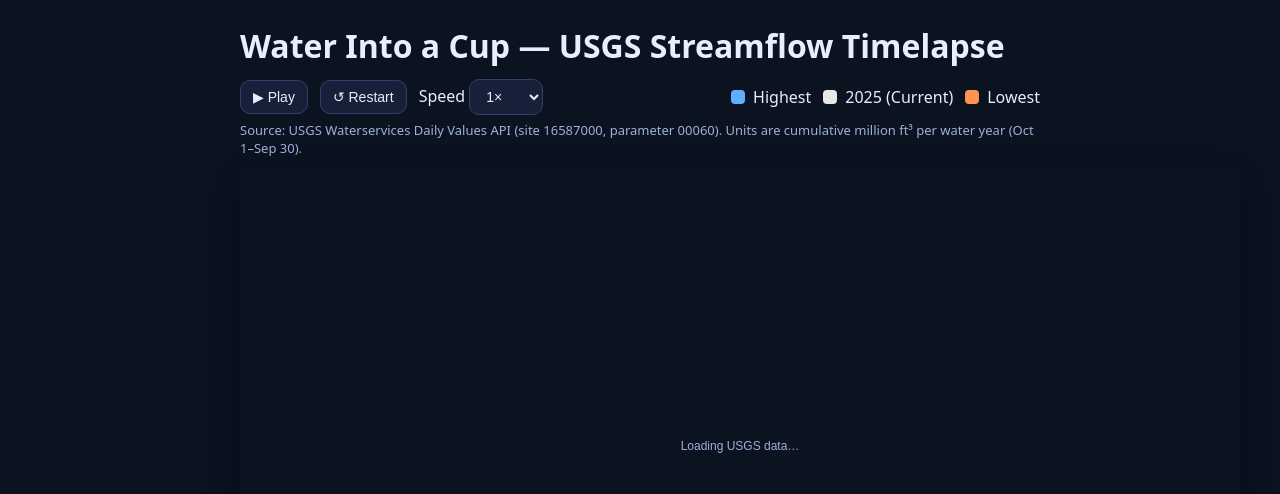
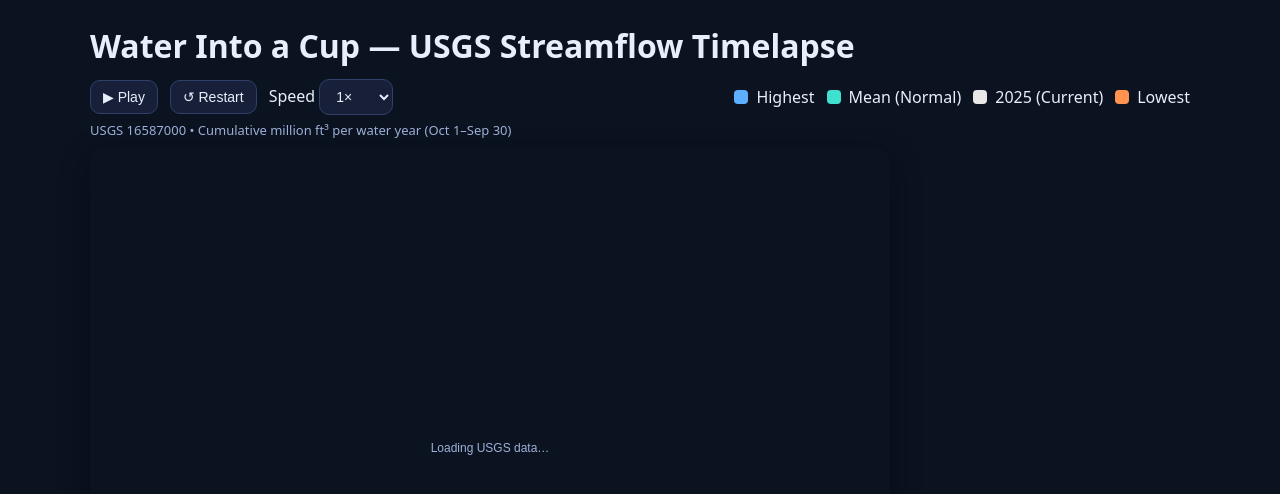
Before and after one commit to anatarano/anatarano.github.io, a Jekyll site: the page maui_nui_crop_monitor/usgs_water_animation.html, which Jekyll copies as it is, in a window 1280 px wide. Shown: the top 494 px of the page. Built offline with Jekyll 4.4.1, drawn with Linux system fonts in a browser that asks for light colours; some of the changed lines change nothing that is shown.

Commit message:
Update usgs_water_animation.html added mean

```diff
--- a/maui_nui_crop_monitor/usgs_water_animation.html
+++ b/maui_nui_crop_monitor/usgs_water_animation.html
@@ -2,12 +2,12 @@
 <html lang="en">
 <head>
   <meta charset="utf-8" />
-  <title>Honopou Stream — Water Year Cups (USGS live)</title>
+  <title>Honopou Stream — Water Year Cups (USGS live + mean)</title>
   <script src="https://cdnjs.cloudflare.com/ajax/libs/p5.js/1.9.2/p5.min.js"></script>
   <meta name="viewport" content="width=device-width, initial-scale=1" />
   <style>
     body { margin:0; background:#0b1220; color:#e8eefc; font-family:system-ui,-apple-system,Segoe UI,Roboto,Helvetica,Arial,sans-serif;}
-    #wrap { max-width:800px; margin:24px auto 48px; padding:0 16px; }
+    #wrap { max-width:1100px; margin:24px auto 48px; padding:0 16px; }
     canvas { border-radius:12px; box-shadow:0 10px 30px rgba(0,0,0,.35); }
     .row { display:flex; gap:12px; align-items:center; margin:12px 0 6px; flex-wrap:wrap;}
     button, select { background:#172038; color:#e8eefc; border:1px solid #30406a; border-radius:10px; padding:8px 12px; font-size:14px; cursor:pointer; }
@@ -33,11 +33,12 @@
     </label>
     <div class="legend">
       <div class="key"><span class="swatch" style="background:#5cb0ff"></span> Highest</div>
+      <div class="key"><span class="swatch" style="background:#40e0d0"></span> Mean (Normal)</div>
       <div class="key"><span class="swatch" style="background:#e8e8e8"></span> 2025 (Current)</div>
       <div class="key"><span class="swatch" style="background:#ff934f"></span> Lowest</div>
     </div>
   </div>
-  <div class="muted" id="siteMeta">Source: USGS Waterservices Daily Values API (site 16587000, parameter 00060). Units are cumulative million ft³ per water year (Oct 1–Sep 30).</div>
+  <div class="muted" id="siteMeta">USGS 16587000 • Cumulative million ft³ per water year (Oct 1–Sep 30)</div>
   <div id="p5-holder" style="margin-top:10px;"></div>
 </div>
 
@@ -46,21 +47,21 @@
 const SITE = '16587000';   // Honopou Stream near Huelo, Maui
 const PARAM = '00060';     // discharge, ft³/s
 const WY = 2025;           // water year
-const HIST_YEARS = [1914, 1981, 2010, 2015, 2019, 2022, 2023, 2024];
+const HIST_YEARS = [1914, 1981];
 
-const COLORS = ['#5cb0ff', '#e8e8e8', '#ff934f']; // Highest, Current, Lowest
-const TITLES = ['Highest (1981)','2025 (Observed)','Lowest (1914)'];
+const COLORS = ['#5cb0ff', '#40e0d0', '#e8e8e8', '#ff934f']; // Highest, Current, Lowest, mean
+const TITLES = ['Highest (1914)','Mean (Normal)','2025 (Observed)','Lowest (1981)'];
 const BG = '#0b1220', PANEL = '#0f1628', RIM = '#7e8bb6', GRID = '#243255';
 
 /* ================== STATE ================== */
-let W=1000,H=560;
+let W=800,H=600;
 let cups=[], labels=[], raw=null;
 let globalMax=1;
 let t=0, playing=false, speedMult=1;
 let siteInfo = { name: '', site: SITE, lat: null, lon: null, tz: '' };
 let monthTicks = [];
 
-/* ========== USGS helpers ========== */
+/* ========== Helpers ========== */
 const fmt = (d) => d.toISOString().slice(0,10);
 function wyRange(year){
   return {
@@ -68,11 +69,21 @@
     end:   fmt(new Date(`${year}-09-30T00:00:00Z`))
   };
 }
+function md(dateStr){ return dateStr.slice(5,10); } // "YYYY-MM-DD" -> "MM-DD"
+
+async function fetchJSON(url){
+  const r = await fetch(url);
+  if(!r.ok){
+    const text = await r.text().catch(()=> '');
+    throw new Error(`Fetch failed ${r.status}: ${r.statusText} ${text}`);
+  }
+  return r.json();
+}
+
+/* ========== USGS Daily Values ========== */
 async function fetchDVRaw(site, startISO, endISO){
   const url=`https://waterservices.usgs.gov/nwis/dv/?format=json&sites=${site}&parameterCd=${PARAM}&startDT=${startISO}&endDT=${endISO}`;
-  const r=await fetch(url);
-  if(!r.ok) throw new Error(`USGS fetch failed ${r.status}: ${r.statusText}`);
-  return r.json();
+  return fetchJSON(url);
 }
 function parseDV(json){
   const ts = json?.value?.timeSeries?.[0];
@@ -90,6 +101,46 @@
   const SEC_PER_DAY=86400; let cum=0; const out=[];
   for(const d of dailies){ cum+=(d.cfs??0)*SEC_PER_DAY; out.push(cum/1e6); }
   return out;
+}
+
+/* ========== USGS observationNormals (mean) ========== */
+/** Fetch daily mean normals for parameter 00060. Returns Map("MM-DD" -> Number cfs). */
+async function fetchNormalsmean(monitoringId = `USGS-${SITE}`, param = PARAM){
+  const base = 'https://api.waterdata.usgs.gov/statistics/v0/observationNormals';
+  const qs = new URLSearchParams({
+    approval_status: 'approved',
+    computation_type: 'arithmetic_mean',
+    country_code: 'US',
+    mime_type: 'application/json',
+    monitoring_location_id: monitoringId,
+    page_size: '1000'
+  });
+  const url = `${base}?${qs.toString()}`;
+  const json = await fetchJSON(url);
+
+  const features = json?.features ?? [];
+  if(!features.length) throw new Error('No features in normals response');
+
+  const dataBlocks = features[0]?.properties?.data ?? [];
+  const block = dataBlocks.find(d => d.parameter_code === param);
+  if(!block) throw new Error('No matching parameter_code in normals');
+
+  const days = block.values.filter(v => v.time_of_year_type === 'day_of_year');
+  const map = new Map();
+  for(const row of days){
+    map.set(row.time_of_year, Number(row.value));
+  }
+  return map;
+}
+
+/** Map normals (cfs) to this WY’s daily labels and integrate to cumulative Mft³. */
+function meanSeriesForWaterYear(labels, normalsByMD){
+  const daily = labels.map(d => {
+    const key = md(d);
+    const cfs = normalsByMD.get(key);
+    return { date:d, cfs: Number.isFinite(cfs) ? cfs : 0 };
+  });
+  return cfsToCumMcf(daily);
 }
 
 /* ---- Stats from subset of years ---- */
@@ -117,22 +168,15 @@
   return ticks;
 }
 
-/* ========== p5 setup ========== */
+/* ========== p5 setup/draw ========== */
 async function setup(){
   const c=createCanvas(W,H); c.parent('p5-holder'); frameRate(60);
 
-  // Hook up UI
-  document.getElementById('playBtn').onclick = () => {
-    playing = !playing;
-    document.getElementById('playBtn').textContent = playing ? '⏸ Pause' : '▶ Play';
-  };
-  // Restart button
-document.getElementById('restartBtn').onclick = () => {
-  t = 0;
-  playing = true;
-  document.getElementById('playBtn').textContent = '⏸ Pause';
-};
-
+  // UI
+  const playBtn = document.getElementById('playBtn');
+  const restartBtn = document.getElementById('restartBtn');
+  playBtn.onclick = () => { playing = !playing; playBtn.textContent = playing ? '⏸ Pause' : '▶ Play'; };
+  restartBtn.onclick = () => { t = 0; playing = true; playBtn.textContent = '⏸ Pause'; };
   document.getElementById('speedSel').onchange=(e)=>speedMult=parseFloat(e.target.value);
 
   try{
@@ -165,17 +209,33 @@
     const stats=perDayStats(histCum);
     const n=Math.min(curCum.length,stats.n);
 
+    // mean normals → cumulative
+    let meanCum = [];
+    try{
+      const normals = await fetchNormalsmean(`USGS-${SITE}`, PARAM);
+      meanCum = meanSeriesForWaterYear(labels.slice(0,n), normals);
+    }catch(err){
+      console.warn('Normals mean fetch/parse failed:', err);
+      meanCum = Array(n).fill(NaN);
+    }
+
     raw={
       highest:stats.highest.slice(0,n),
       current:curCum.slice(0,n),
-      lowest: stats.lowest.slice(0,n)
+      lowest: stats.lowest.slice(0,n),
+      mean: meanCum.slice(0,n)
     };
-    globalMax=Math.max(...raw.highest);
+    globalMax = Math.max(
+      ...raw.highest,
+      ...raw.current.filter(Number.isFinite),
+      ...raw.lowest.filter(Number.isFinite),
+      ...raw.mean.filter(Number.isFinite)
+    );
     monthTicks = buildMonthTicksFromLabels(labels.slice(0,n));
 
     // auto-play once loaded
     playing=true;
-    document.getElementById('playBtn').textContent='⏸ Pause';
+    playBtn.textContent='⏸ Pause';
   }catch(e){
     console.warn("USGS fetch failed",e);
   }
@@ -191,8 +251,11 @@
   drawHeader();
 
   const i=Math.min(Math.floor(t),raw.current.length-1);
-  const vals=[raw.highest[i], raw.current[i], raw.lowest[i]];
-  for (let k=0;k<3;k++){ drawCup(cups[k], vals[k]/globalMax, COLORS[k], TITLES[k], vals[k]); }
+  const vals=[raw.highest[i], raw.mean[i], raw.current[i], raw.lowest[i]];
+  for (let k=0;k<4;k++){
+    const v = vals[k];
+    drawCup(cups[k], (Number.isFinite(v)?v:0)/globalMax, COLORS[k], TITLES[k], v);
+  }
   drawMiniChart(i);
 
   if(playing){
@@ -204,11 +267,11 @@
 /* ========== Drawing helpers ========== */
 function computeCupLayout(){
   cups=[];
-  const m=24;
-  const cupW=(W-m*4)/3;        // 3 cups
-  const cupH=H*0.52;
-  const top=80;
-  for(let i=0;i<3;i++){ cups.push({x:m+i*(cupW+m),y:top,w:cupW,h:cupH}); }
+  const m=16;
+  const cupW=(W - m*5)/4;   // 4 cups
+  const cupH=H*0.50;
+  const top=84;
+  for(let i=0;i<4;i++){ cups.push({x:m+i*(cupW+m),y:top,w:cupW,h:cupH}); }
 }
 function drawHeader(){
   fill('#9fb1d9');noStroke();textSize(14);
@@ -217,17 +280,20 @@
 }
 function drawCup(box,pct,col,title,val){
   noStroke();fill(PANEL);rect(box.x,box.y,box.w,box.h,14);
-  const pad=18,gx=box.x+pad,gy=box.y+pad;const gw=box.w-pad*2,gh=box.h-60;
-  stroke(RIM);strokeWeight(2);noFill();rect(gx,gy,gw,gh,18);
+  const pad=16,gx=box.x+pad,gy=box.y+pad;const gw=box.w-pad*2,gh=box.h-58;
+  stroke(RIM);strokeWeight(2);noFill();rect(gx,gy,gw,gh,16);
   const level=gh*pct;const waterTop=gy+gh-level;
-  noStroke();fill(col);rect(gx+2,waterTop,gw-4,level,16);
-  fill('#cfe0ff');noStroke();textAlign(LEFT,BASELINE);textSize(15);
-  text(title,gx,box.y+box.h-28);
-  textAlign(RIGHT,BASELINE);fill('#9fb1d9');text(val.toFixed(0)+" Mft³",gx+gw,box.y+box.h-28);
+  noStroke();fill(col);rect(gx+2,waterTop,gw-4,level,14);
+  // labels
+  fill('#cfe0ff');noStroke();textAlign(LEFT,BASELINE);textSize(14);
+  text(title,gx,box.y+box.h-26);
+  textAlign(RIGHT,BASELINE);fill('#9fb1d9');
+  const txt = Number.isFinite(val) ? val.toFixed(0)+" Mft³" : "—";
+  text(txt,gx+gw,box.y+box.h-26);
 }
 
 function drawMiniChart(i){
-  const left=60,right=W-24,bottom=H-30,top=H-170;
+  const left=60,right=W-24,bottom=H-26,top=H-170;
 
   // Frame
   stroke(GRID);noFill();rect(left,top,right-left,bottom-top);
@@ -242,10 +308,11 @@
     noStroke();text(val.toFixed(0),left-8,y);
   }
 
-  // Lines (Highest, Current, Lowest)
-  const names=['highest','current','lowest'];
+  // Lines (Highest, Current, Lowest, mean)
+  const names=['highest','mean','current','lowest'];
   for(let n=0;n<names.length;n++){
     const arr=raw[names[n]];
+    if(!arr || !arr.length) continue;
     stroke(COLORS[n]);noFill();beginShape();
     for(let d=0;d<arr.length;d++){
       const x=map(d,0,arr.length-1,left+4,right-4);
```
